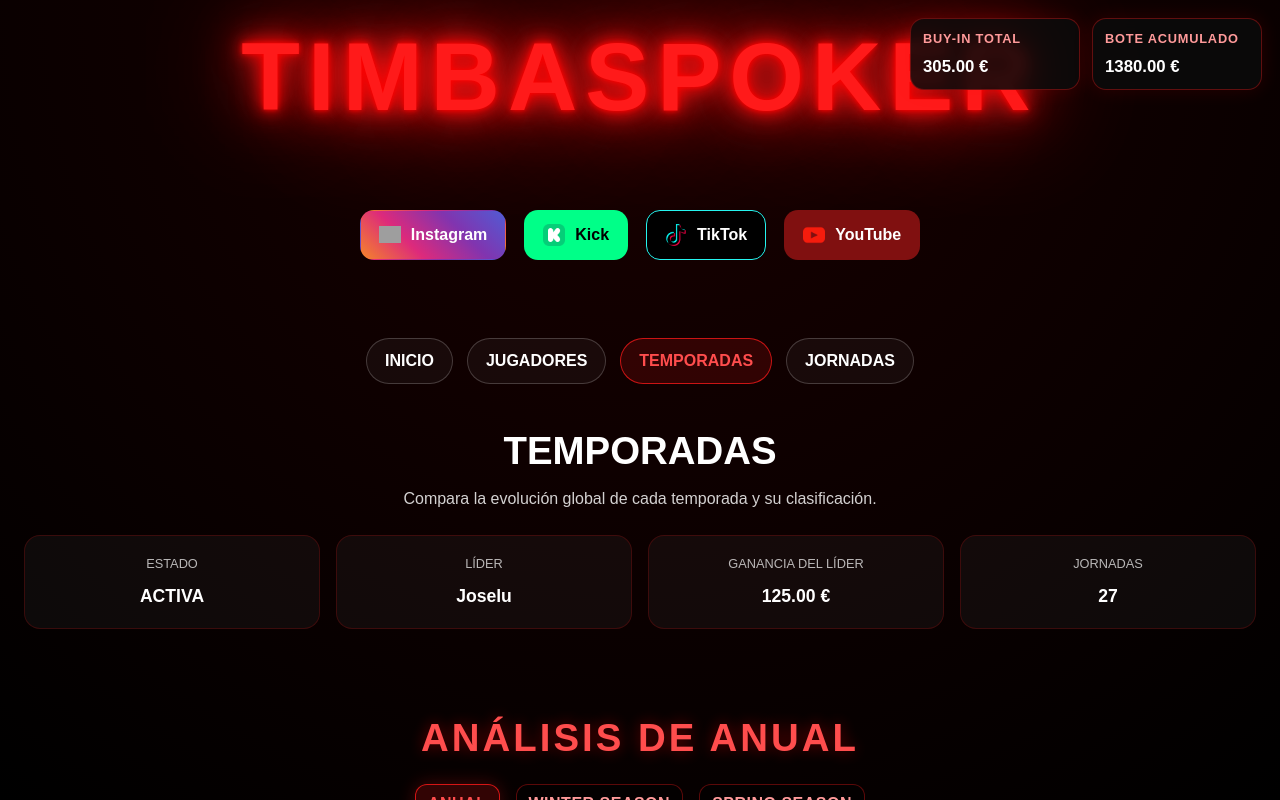
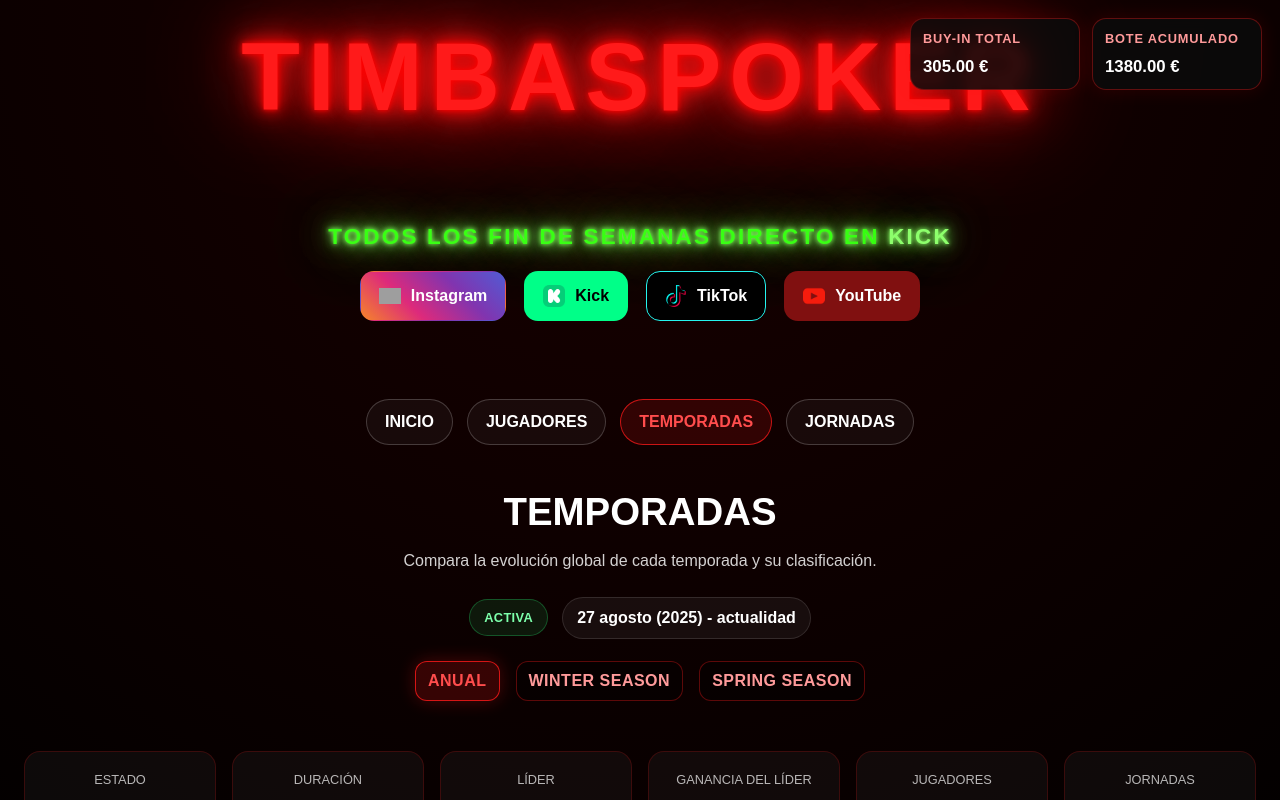
Before and after one commit to MarioMJC/timbaspokerweb, a React (Vite) app: page /seasons in a window 1280 px wide. Shown: the top 800 px of the page. Built offline with nearby package versions, Linux system fonts and the light colour scheme; grey boxes are pictures that could not be loaded.

Commit message:
mas cambios

```diff
--- a/src/App.css
+++ b/src/App.css
@@ -13,7 +13,8 @@ body,
 }
 
 body {
-  display: block; /* mata el flex del CSS de Vite si estuviera activo */
+  display: block;
+  /* mata el flex del CSS de Vite si estuviera activo */
   background: radial-gradient(circle at top, #1a0000, #000000 70%);
   font-family: Arial, Helvetica, sans-serif;
   color: white;
@@ -76,13 +77,11 @@ body {
 
 /* Instagram */
 .social-btn.instagram {
-  background: linear-gradient(
-    45deg,
-    #f58529,
-    #dd2a7b,
-    #8134af,
-    #515bd4
-  );
+  background: linear-gradient(45deg,
+      #f58529,
+      #dd2a7b,
+      #8134af,
+      #515bd4);
   color: white;
 }
 
@@ -132,12 +131,14 @@ body {
   gap: 60px;
   align-items: center;
   justify-content: center;
-  flex-wrap: wrap; /* si no cabe, hace wrap en pantallas medianas */
+  flex-wrap: wrap;
+  /* si no cabe, hace wrap en pantallas medianas */
 }
 
 /* Tarjeta de jugador (button) */
 .player-card {
-  position: relative; /* ✅ para colocar el badge encima */
+  position: relative;
+  /* ✅ para colocar el badge encima */
   display: flex;
   flex-direction: column;
   align-items: center;
@@ -171,9 +172,12 @@ body {
 .player-card img {
   width: 320px;
   height: 320px;
-  object-fit: cover; /* recorta proporcional */
-  object-position: center; /* centra la cara */
-  border-radius: 20px; /* cuadrados con bordes redondeados */
+  object-fit: cover;
+  /* recorta proporcional */
+  object-position: center;
+  /* centra la cara */
+  border-radius: 20px;
+  /* cuadrados con bordes redondeados */
   border: 3px solid #ff1a1a;
   box-shadow: 0 0 25px rgba(255, 0, 0, 0.5);
   transition: 0.3s ease;
@@ -245,6 +249,7 @@ body {
 
 /* Animación neón */
 @keyframes neonFlicker {
+
   0%,
   18%,
   22%,
@@ -352,6 +357,15 @@ body {
   gap: 10px;
   flex-wrap: wrap;
   margin-bottom: 14px;
+}
+
+.season-status-badge {
+  padding: 8px 14px;
+  border-radius: 999px;
+  font-weight: 800;
+  font-size: 0.82rem;
+  letter-spacing: 0.03em;
+  border: 1px solid transparent;
 }
 
 .season-tab {
@@ -844,6 +858,74 @@ body {
   margin: 8px 0 22px;
 }
 
+.season-meta-strip {
+  display: flex;
+  justify-content: center;
+  align-items: center;
+  gap: 14px;
+  flex-wrap: wrap;
+  margin-bottom: 22px;
+}
+
+.title-submessage {
+  text-align: center;
+  margin: 10px 0 18px;
+  font-size: clamp(1rem, 2vw, 1.4rem);
+  font-weight: 900;
+  letter-spacing: 0.1em;
+  text-transform: uppercase;
+  color: #39ff14;
+  text-shadow:
+    0 0 4px #7dff5a,
+    0 0 10px #7dff5a,
+    0 0 20px rgba(125, 255, 90, 1),
+    0 0 40px rgba(125, 255, 90, 0.9),
+    0 0 70px rgba(125, 255, 90, 0.7);
+}
+
+@keyframes kickGlowPulse {
+  0% {
+    color: #7dff5a;
+    text-shadow:
+      0 0 4px #7dff5a,
+      0 0 10px #7dff5a,
+      0 0 20px rgba(125, 255, 90, 0.9),
+      0 0 40px rgba(125, 255, 90, 0.7),
+      0 0 70px rgba(125, 255, 90, 0.45);
+  }
+
+  50% {
+    color: #b8ff9f;
+    text-shadow:
+      0 0 6px #b8ff9f,
+      0 0 14px #7dff5a,
+      0 0 28px rgba(125, 255, 90, 1),
+      0 0 52px rgba(125, 255, 90, 0.95),
+      0 0 86px rgba(125, 255, 90, 0.75);
+  }
+
+  100% {
+    color: #7dff5a;
+    text-shadow:
+      0 0 4px #7dff5a,
+      0 0 10px #7dff5a,
+      0 0 20px rgba(125, 255, 90, 0.9),
+      0 0 40px rgba(125, 255, 90, 0.7),
+      0 0 70px rgba(125, 255, 90, 0.45);
+  }
+}
+
+.title-submessage-kick {
+  color: #7dff5a;
+  text-shadow:
+    0 0 4px #7dff5a,
+    0 0 10px #7dff5a,
+    0 0 20px rgba(125, 255, 90, 1),
+    0 0 40px rgba(125, 255, 90, 0.9),
+    0 0 70px rgba(125, 255, 90, 0.7);
+  animation: kickGlowPulse 1.8s ease-in-out infinite;
+}
+
 .season-status-badge {
   display: inline-flex;
   align-items: center;
@@ -854,6 +936,14 @@ body {
   font-size: 0.8rem;
   letter-spacing: 0.03em;
   border: 1px solid transparent;
+}
+
+.season-date-range {
+  padding: 8px 14px;
+  border-radius: 999px;
+  font-weight: 700;
+  background: rgba(255, 255, 255, 0.05);
+  border: 1px solid rgba(255, 255, 255, 0.12);
 }
 
 .season-status-badge.active {
@@ -1049,7 +1139,8 @@ body {
   }
 
   .players-row {
-    flex-direction: column; /* pasa de fila a columna */
+    flex-direction: column;
+    /* pasa de fila a columna */
     gap: 22px;
   }
 
--- a/src/components/SiteHeader.tsx
+++ b/src/components/SiteHeader.tsx
@@ -29,6 +29,10 @@ export default function SiteHeader({ buyIn, pot }: Props) {
         <h1 className="title">TIMBASPOKER</h1>
       </Link>
 
+      <p className="title-submessage">
+        TODOS LOS FIN DE SEMANAS DIRECTO EN <span className="title-submessage-kick">KICK</span>
+      </p>
+
       <div className="social-links">
         {SOCIAL_LINKS.map((social) => (
           <a
--- a/src/pages/SeasonsPage.tsx
+++ b/src/pages/SeasonsPage.tsx
@@ -1,7 +1,8 @@
 import { useMemo, useState } from "react";
-import { DEFAULT_SEASON_ID, SEASONS } from "../config/poker";
+import { DEFAULT_SEASON_ID, SEASON_BY_ID, SEASONS } from "../config/poker";
 import SeasonChartsPanel from "../components/SeasonChartsPanel";
 import { buildSeasonSummary } from "../utils/seasonSummary";
+import { getSeasonStatusClass, getSeasonStatusLabel } from "../utils/seasonMeta";
 import type { PlayerStats, SeasonId, SeasonRows } from "../types/poker";
 
 type Props = {
@@ -16,8 +17,10 @@ export default function SeasonsPage({ rowsBySeason, statsBySeason }: Props) {
     return buildSeasonSummary(statsBySeason[seasonId] ?? []);
   }, [seasonId, statsBySeason]);
 
-  const selectedSeason = SEASONS.find((season) => season.id === seasonId);
+  const selectedSeason = SEASON_BY_ID[seasonId];
   const isFinished = selectedSeason?.status === "finished";
+  const statusLabel = getSeasonStatusLabel(selectedSeason?.status);
+  const statusClass = getSeasonStatusClass(selectedSeason?.status);
 
   return (
     <section className="page-section">
@@ -26,11 +29,36 @@ export default function SeasonsPage({ rowsBySeason, statsBySeason }: Props) {
         Compara la evolución global de cada temporada y su clasificación.
       </p>
 
+      <div className="season-meta-strip">
+        <div className={`season-status-badge ${statusClass}`}>{statusLabel}</div>
+        <div className="season-date-range">
+          {selectedSeason?.dateRangeLabel ?? "Duración no definida"}
+        </div>
+      </div>
+
+      <div className="charts-buttons">
+        {SEASONS.map((season) => (
+          <button
+            key={season.id}
+            className={`season-tab ${seasonId === season.id ? "active" : ""}`}
+            onClick={() => setSeasonId(season.id)}
+            type="button"
+          >
+            {season.label}
+          </button>
+        ))}
+      </div>
+
       <div className="season-summary-grid">
         <div className="season-summary-card">
           <div className="season-summary-label">ESTADO</div>
+          <div className={`season-summary-value ${statusClass}`}>{statusLabel}</div>
+        </div>
+
+        <div className="season-summary-card">
+          <div className="season-summary-label">DURACIÓN</div>
           <div className="season-summary-value">
-            {isFinished ? "FINALIZADA" : "ACTIVA"}
+            {selectedSeason?.dateRangeLabel ?? "—"}
           </div>
         </div>
 
@@ -49,6 +77,11 @@ export default function SeasonsPage({ rowsBySeason, statsBySeason }: Props) {
         </div>
 
         <div className="season-summary-card">
+          <div className="season-summary-label">JUGADORES</div>
+          <div className="season-summary-value">{summary.totalPlayers}</div>
+        </div>
+
+        <div className="season-summary-card">
           <div className="season-summary-label">JORNADAS</div>
           <div className="season-summary-value">{summary.jornadasPlayed}</div>
         </div>
```
